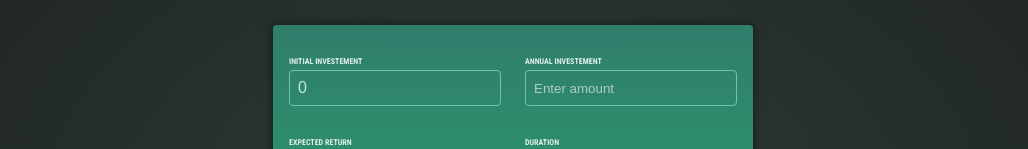
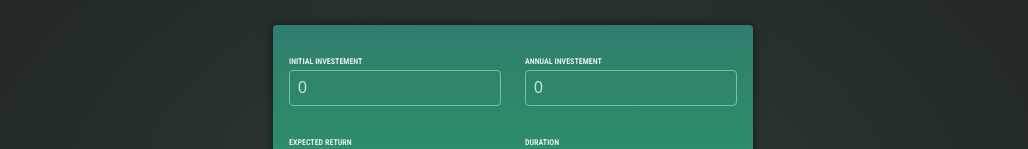
Before and after one commit to christiangubana/The-complete-guide-to-angular-2, an Angular app in the folder 02-investment-calculator/: page / in a window 1280 px wide. Shown: the part 201-350 px from the top of the page, without its empty margins (127-1155 px from the left). Built offline with nearby package versions, Linux system fonts and the light colour scheme.

Commit message:
Rename enteredAnnualInvestment value

```diff
--- a/02-investment-calculator/src/app/user-input/user-input.component.html
+++ b/02-investment-calculator/src/app/user-input/user-input.component.html
@@ -15,7 +15,7 @@
       <input
         id="annual-investment"
         name="annual-investment"
-        [(ngModel)]="enteredInvestment"
+        [(ngModel)]="enteredAnnualInvestment"
         type="number"
         placeholder="Enter amount"
       />
```
